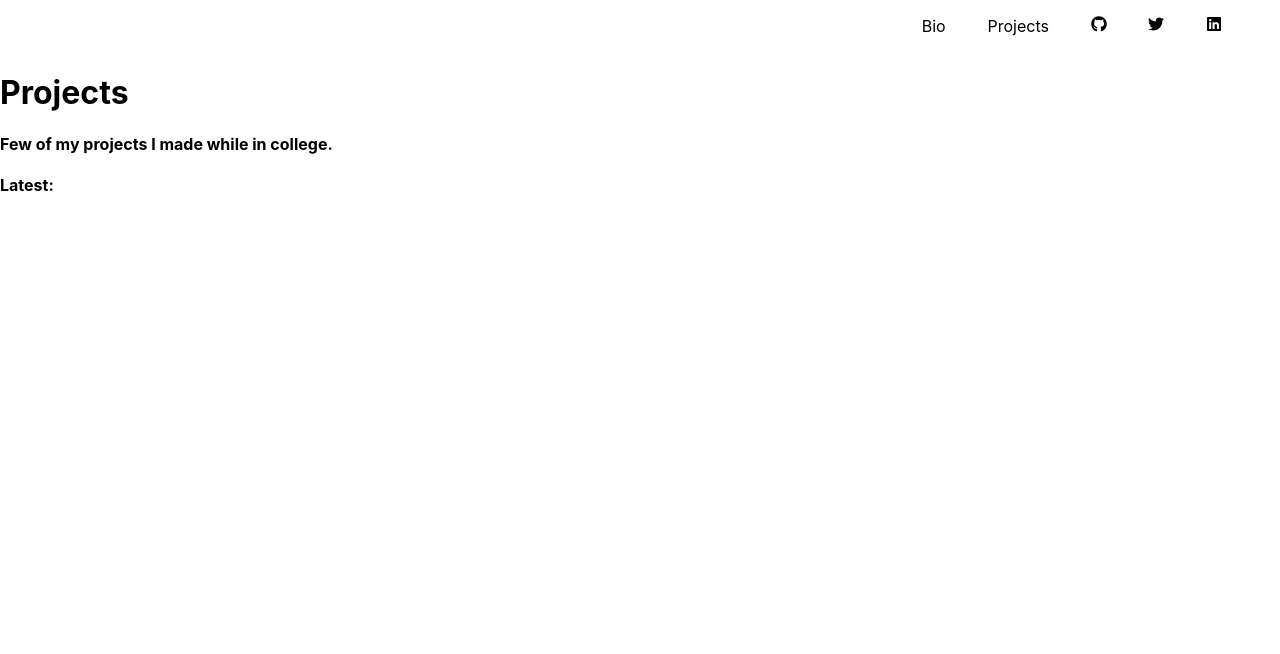
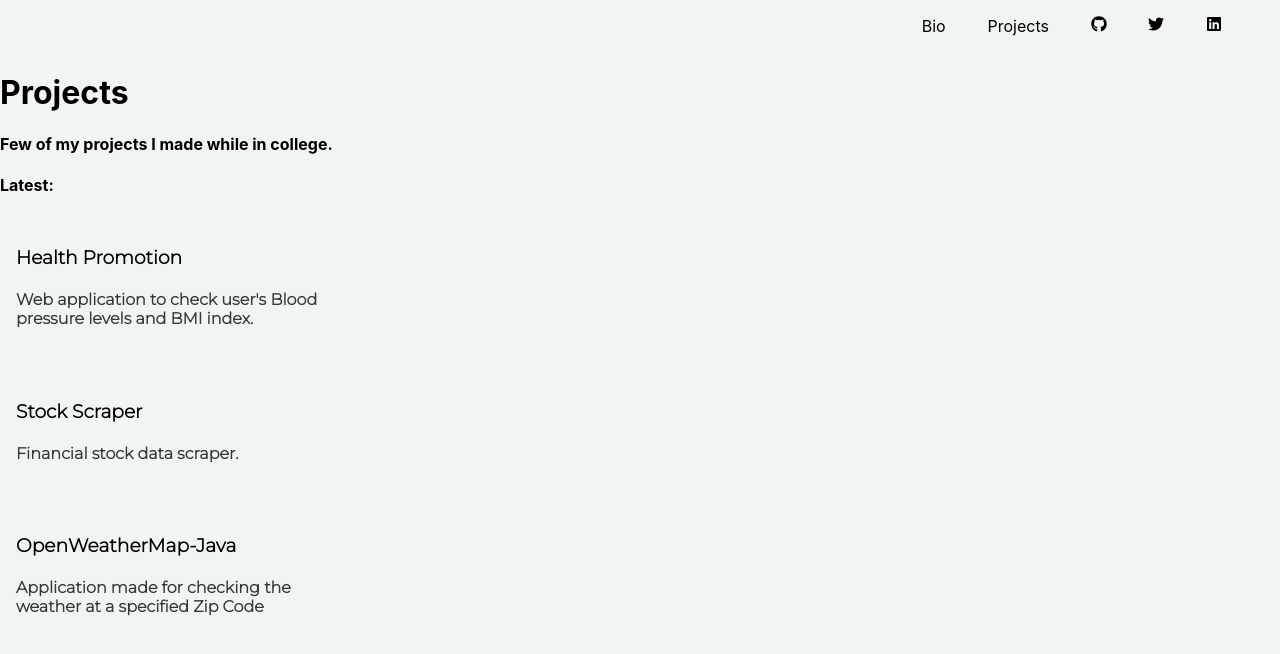
Before and after one commit to dndanli/dndanli-homepage, a React (Create React App) app in the folder homepage/: page /projects in a window 1280 px wide. Shown: the top 654 px of the page. Built offline with nearby package versions, Linux system fonts and the light colour scheme.

Commit message:
added card components into projects page

```diff
--- a/homepage/src/Pages/Projects.js
+++ b/homepage/src/Pages/Projects.js
@@ -1,10 +1,27 @@
+import Card from "../components/Card/Card";
+import "../components/assets/css/fonts.css";
+
 const Projects = () => {
   return (
-    <div>
+    <div style={{ backgroundColor: "#F1F5F2" }}>
       <h1>Projects</h1>
       <h4>Few of my projects I made while in college.</h4>
 
       <h4>Latest:</h4>
+      <div>
+        <Card
+          projectName="Health Promotion"
+          projectDesc="Web application to check user's Blood pressure levels and BMI index."
+        />
+        <Card
+          projectName="Stock Scraper"
+          projectDesc="Financial stock data scraper."
+        />
+        <Card
+          projectName="OpenWeatherMap-Java"
+          projectDesc="Application made for checking the weather at a specified Zip Code"
+        />
+      </div>
     </div>
   );
 };
--- /dev/null
+++ b/homepage/src/components/Card/Card.js
@@ -0,0 +1,14 @@
+import { CardStyle, header3Styles, header4Styles } from "./CardStyles";
+import "./CardHover.css";
+
+const Card = (props) => {
+  return (
+    <div style={CardStyle} className="main-card">
+      <div>
+        <h3 style={header3Styles}>{props.projectName}</h3>
+        <h4 style={header4Styles}>{props.projectDesc}</h4>
+      </div>
+    </div>
+  );
+};
+export default Card;
--- /dev/null
+++ b/homepage/src/components/Card/CardHover.css
@@ -0,0 +1,5 @@
+.main-card:hover {
+  border: 2px solid rgba(52, 52, 52, 0.1);
+  transition: 10ms ease;
+  /* transition-delay: 200ms; */
+}
--- /dev/null
+++ b/homepage/src/components/Card/CardStyles.js
@@ -0,0 +1,25 @@
+import "../assets/css/fonts.css";
+
+export const CardStyle = {
+  width: "20em",
+  height: "8em",
+  backgroundColor: "#F1F5F2",
+  //   border: "2px solid #31393C",
+  //   border: "2px solid rgba(52, 52, 52, 0.1)",
+
+  display: "flex",
+  flexDirection: "column",
+  justifyContent: "center",
+
+  padding: ".5em 1em .5em 1em",
+};
+
+export const header3Styles = {
+  fontFamily: "Montserrat, sans-serif",
+  color: "",
+};
+export const header4Styles = {
+  fontFamily: "Montserrat, sans-serif",
+  color: "#31393C",
+};
+//1B1B1E
--- a/homepage/src/components/Main/MainStyles.js
+++ b/homepage/src/components/Main/MainStyles.js
@@ -18,7 +18,7 @@ export const mainStylesLight = {
   alignItems: "flex-start",
   padding: "2em 2em 1em 2em",
   lineHeight: "2em",
-  backgroundColor: "white",
+  backgroundColor: "#F1F5F2",
   color: "black",
   fontFamily: "Montserrat, sans-serif",
   position: "absolute",
--- a/homepage/src/components/Navbar/Navbar.js
+++ b/homepage/src/components/Navbar/Navbar.js
@@ -41,7 +41,7 @@ const Navbar = () => {
   };
 
   return (
-    <div>
+    <div style={{ backgroundColor: "#F1F5F2" }}>
       <nav>
         <div style={menuSty} onClick={toggleMenu}>
           <i>{!clicked ? <FaBars /> : <FaWindowClose />}</i>
--- a/homepage/src/index.css
+++ b/homepage/src/index.css
@@ -5,6 +5,7 @@ body {
     sans-serif;
   -webkit-font-smoothing: antialiased;
   -moz-osx-font-smoothing: grayscale;
+  background-color: #f1f5f2;
 }
 
 code {
```
